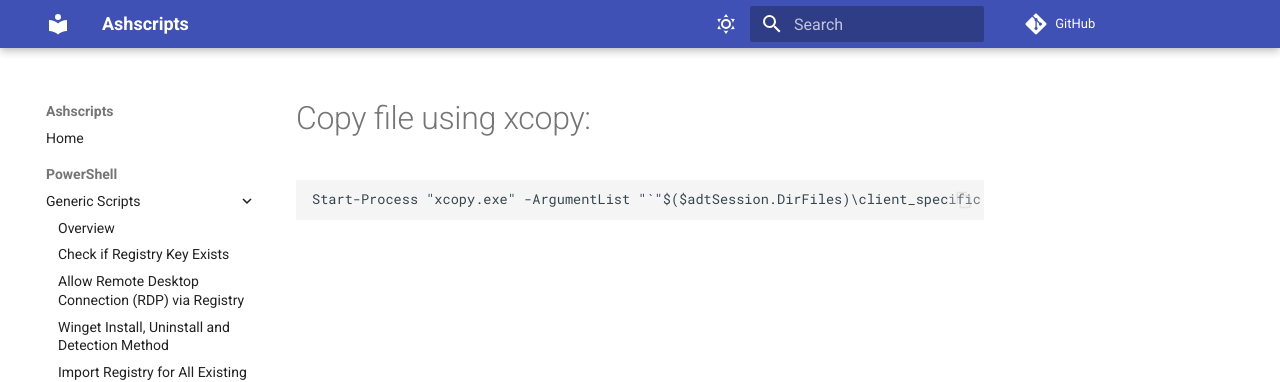
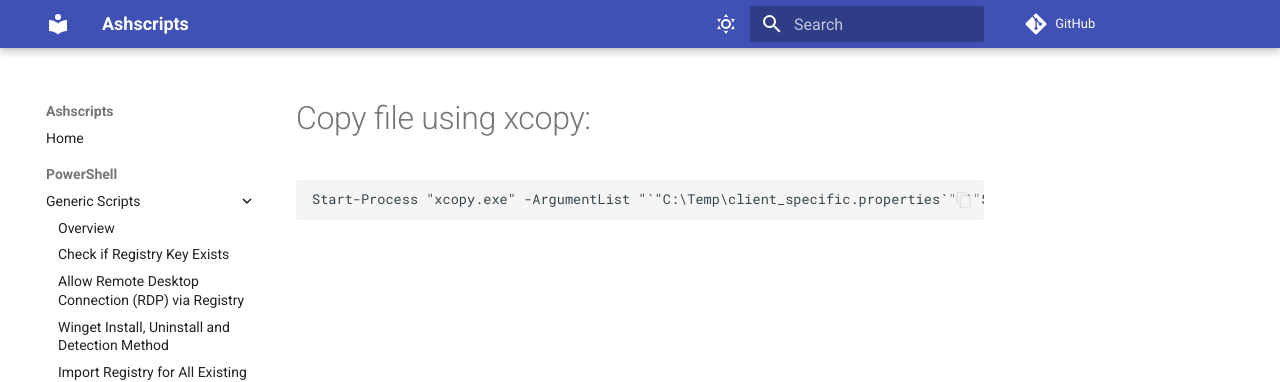
Before and after one commit to Ashscripts/Ashscripts.github.io, an MkDocs documentation site: the page built from docs/powershell/generic-scripts/18_copy-file-using-xcopy.md, in a window 1280 px wide. Shown: the top 382 px of the page. Built offline with MkDocs 1.6.1 and Material for MkDocs 9.7.7, drawn with Linux system fonts in a browser that asks for light colours; comment, search, counter and statistics services are not loaded.

Commit message:
Update 18_copy-file-using-xcopy.md
updated

````diff
--- a/docs/powershell/generic-scripts/18_copy-file-using-xcopy.md
+++ b/docs/powershell/generic-scripts/18_copy-file-using-xcopy.md
@@ -1,5 +1,5 @@
 # Copy file using xcopy:
 
 ```powershell
-Start-Process "xcopy.exe" -ArgumentList "`"$($adtSession.DirFiles)\client_specific.properties`" `"$envprogramfiles\Siemens\tc24\portal\plugins\configuration\`" /Y" -Wait -PassThru -WindowStyle hidden -ErrorAction SilentlyContinue
+Start-Process "xcopy.exe" -ArgumentList "`"C:\Temp\client_specific.properties`" `"$env:programfiles\Siemens\tc24\portal\plugins\configuration\`" /Y" -Wait -PassThru -WindowStyle hidden -ErrorAction SilentlyContinue
 ```
````
